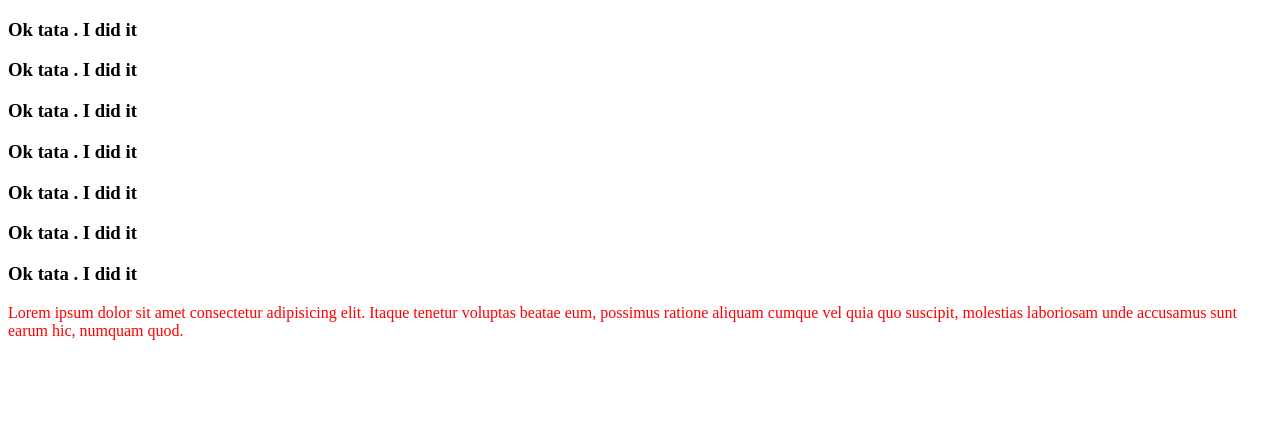
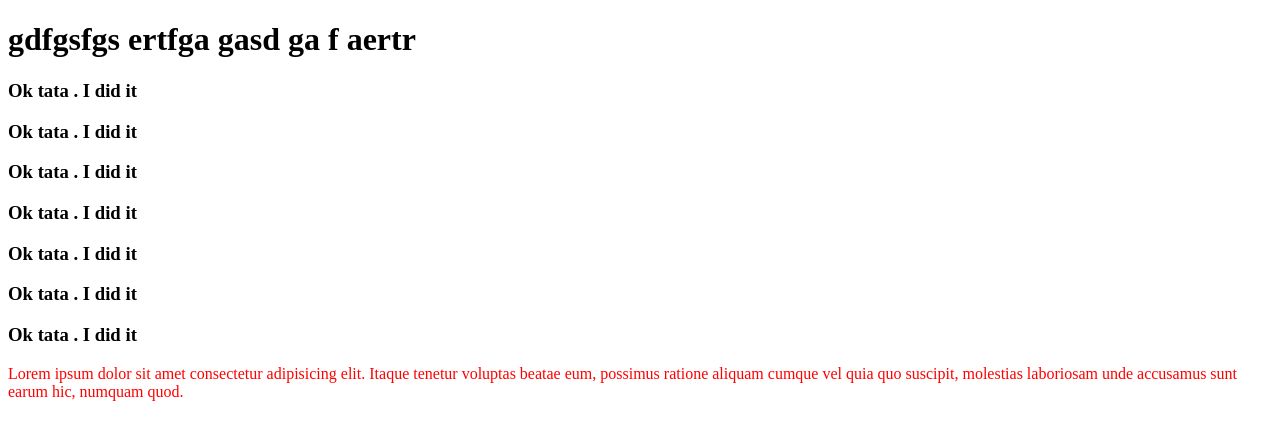
Before and after one commit to ihsakib02/ih-sakib-practice, a plain HTML site: page index.html in a window 1280 px wide. Drawn offline with Linux system fonts and the light colour scheme.

Commit message:
cstyle added

```diff
--- a/index.html
+++ b/index.html
@@ -9,7 +9,7 @@
 </head>
 
 <body>
-
+    <h1>gdfgsfgs ertfga gasd ga f aertr</h1>
     <h3>Ok tata . I did it</h3>
 
     <h3>Ok tata . I did it</h3>
```
